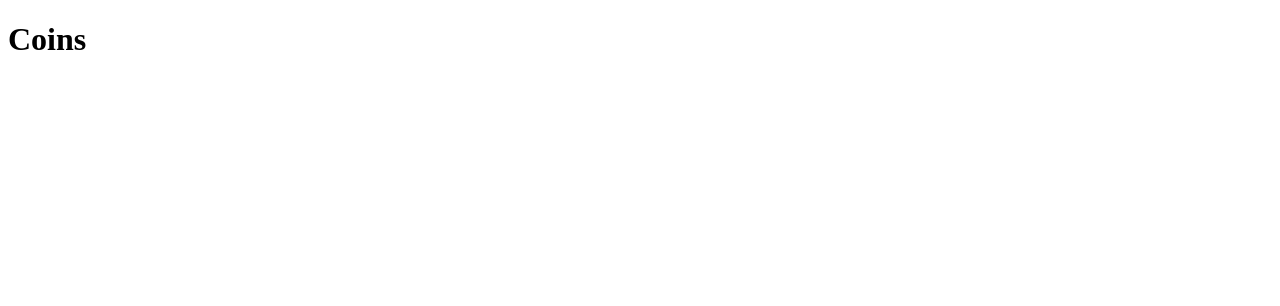
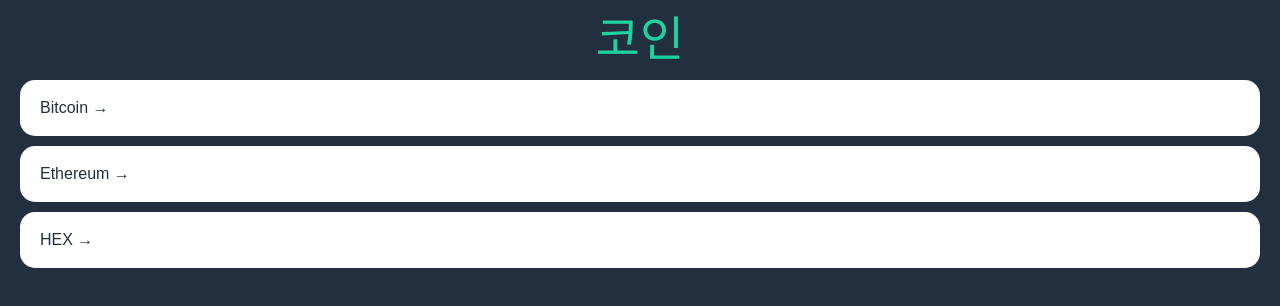
Before and after one commit to ny0011/react-class, a React (Create React App) app: page / in a window 1280 px wide. Shown: the top 306 px of the page. Built offline with nearby package versions, Linux system fonts and the light colour scheme.

Commit message:
Crypto Tracker - home #1
- createGlobalStyle
- update coins style

```diff
--- a/src/App.tsx
+++ b/src/App.tsx
@@ -1,7 +1,68 @@
+import { createGlobalStyle } from "styled-components";
 import Router from "./Router";
 
+const GlobalStyle = createGlobalStyle`
+@import url('https://fonts.googleapis.com/css2?family=Titillium+Web:wght@300;400&display=swap');
+html, body, div, span, applet, object, iframe,
+h1, h2, h3, h4, h5, h6, p, blockquote, pre,
+a, abbr, acronym, address, big, cite, code,
+del, dfn, em, img, ins, kbd, q, s, samp,
+small, strike, strong, sub, sup, tt, var,
+b, u, i, center,
+dl, dt, dd, ol, ul, li,
+fieldset, form, label, legend,
+table, caption, tbody, tfoot, thead, tr, th, td,
+article, aside, canvas, details, embed,
+figure, figcaption, footer, header, hgroup,
+menu, nav, output, ruby, section, summary,
+time, mark, audio, video {
+	margin: 0;
+	padding: 0;
+	border: 0;
+	font-size: 100%;
+	font: inherit;
+	vertical-align: baseline;
+}
+/* HTML5 display-role reset for older browsers */
+article, aside, details, figcaption, figure,
+footer, header, hgroup, menu, nav, section {
+	display: block;
+}
+body {
+	line-height: 1;
+}
+ol, ul {
+	list-style: none;
+}
+blockquote, q {
+	quotes: none;
+}
+blockquote:before, blockquote:after,
+q:before, q:after {
+	content: '';
+	content: none;
+}
+table {
+	border-collapse: collapse;
+	border-spacing: 0;
+}
+body{
+  font-family:  'Titillium Web', sans-serif;
+  background-color: ${(props) => props.theme.bgColor};
+  color: ${(props) => props.theme.textColor}
+}
+a{
+  text-decoration: none;
+  color:inherit;
+}
+`;
+
 function App() {
-  return <Router />;
+  return (
+    <>
+      <GlobalStyle /> <Router />
+    </>
+  );
 }
 
 export default App;
--- a/src/routes/Coins.tsx
+++ b/src/routes/Coins.tsx
@@ -1,4 +1,84 @@
+import { Link } from "react-router-dom";
+import styled from "styled-components";
+
+const Container = styled.div`
+  padding: 0px 20px;
+`;
+
+const Header = styled.header`
+  height: 10vh;
+  display: flex;
+  justify-content: center;
+  align-items: center;
+`;
+
+const CoinsList = styled.ul``;
+
+const Coin = styled.li`
+  background-color: white;
+  color: ${(props) => props.theme.bgColor};
+  margin-bottom: 10px;
+  border-radius: 15px;
+  a {
+    transition: color 0.2s ease-in;
+    display: block;
+    padding: 20px;
+  }
+  &:hover {
+    a {
+      color: ${(props) => props.theme.accentColor};
+    }
+  }
+`;
+
+const Title = styled.h1`
+  font-size: 48px;
+  color: ${(props) => props.theme.accentColor};
+`;
+const coins = [
+  {
+    id: "btc-bitcoin",
+    name: "Bitcoin",
+    symbol: "BTC",
+    rank: 1,
+    is_new: false,
+    is_active: true,
+    type: "coin",
+  },
+  {
+    id: "eth-ethereum",
+    name: "Ethereum",
+    symbol: "ETH",
+    rank: 2,
+    is_new: false,
+    is_active: true,
+    type: "coin",
+  },
+  {
+    id: "hex-hex",
+    name: "HEX",
+    symbol: "HEX",
+    rank: 3,
+    is_new: false,
+    is_active: true,
+    type: "token",
+  },
+];
+
 function Coins() {
-  return <h1>Coins</h1>;
+  return (
+    <Container>
+      <Header>
+        <Title>코인</Title>
+      </Header>
+      <CoinsList>
+        {coins.map((coin) => (
+          <Coin key={coin.id}>
+            <Link to={`/:${coin.id}`}>{coin.name} &rarr;</Link>
+          </Coin>
+        ))}
+      </CoinsList>
+    </Container>
+  );
 }
 export default Coins;
--- a/src/styled.d.ts
+++ b/src/styled.d.ts
@@ -6,6 +6,6 @@
   export interface DefaultTheme {
     textColor: string;
     bgColor: string;
-    btnColor: string;
+    accentColor: string;
   }
 }
--- a/src/theme.ts
+++ b/src/theme.ts
@@ -1,7 +1,7 @@
 import { DefaultTheme } from "styled-components";
 
 export const theme: DefaultTheme = {
-  bgColor: "white",
-  textColor: "black",
-  btnColor: "tomato",
+  bgColor: "#222f3e",
+  textColor: "#c8d6e5",
+  accentColor: "#1dd1a1",
 };
```
